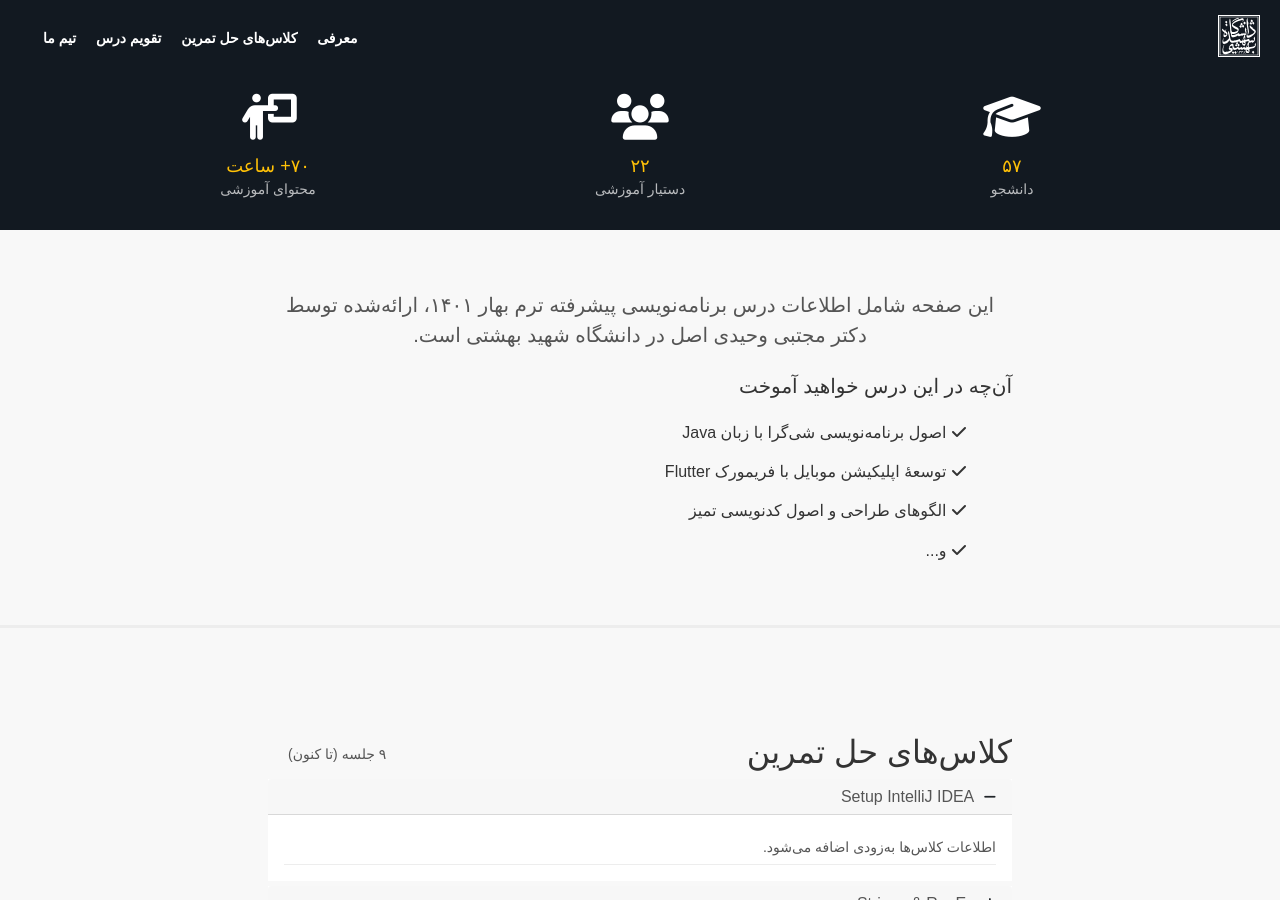
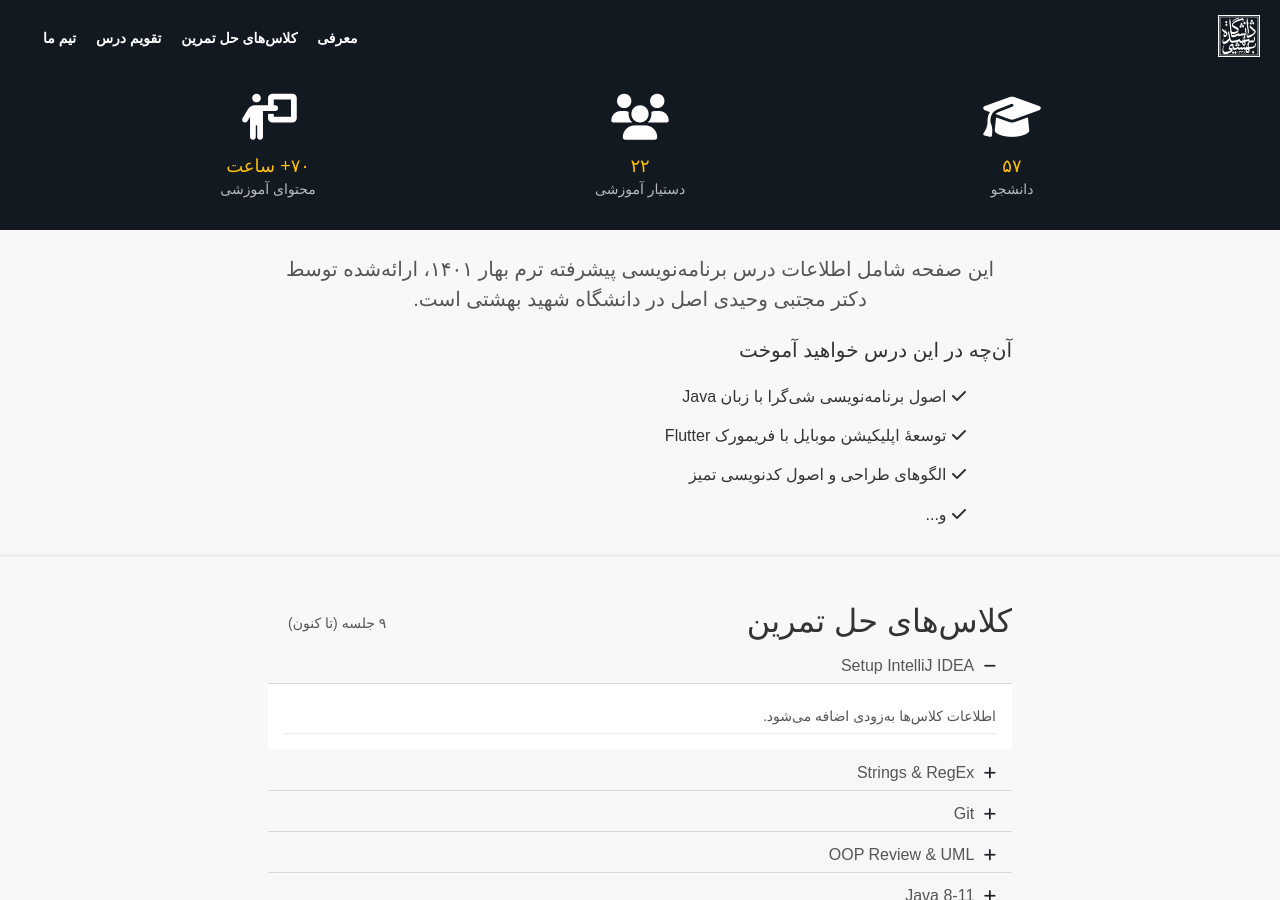
Before and after one commit to SBU-CE/sbu-ce.github.io, a Jekyll site: the page built from ap-spring-1401-dr-vahidi.html, in a window 1280 px wide and 900 px high, scrolled down 386 px. Built offline with Jekyll 4.4.1, drawn with Linux system fonts in a browser that asks for light colours; nearby versions of some CDN libraries; a style sheet for code colours, icons or effects is not loaded.

Commit message:
Reduce course sections margin

```diff
--- a/_includes/ap-spring-1401-dr-vahidi/sections/calendar_section.html
+++ b/_includes/ap-spring-1401-dr-vahidi/sections/calendar_section.html
@@ -1,5 +1,5 @@
 <section id="calendar_section">
-  <div class="container margin_60_35 d-flex justify-content-center">
+  <div class="container mb-5 d-flex justify-content-center">
       <div class="col-lg-8">
         <div class="main_title_2">
             <h2>{{ include.title }}</h2>
--- a/_includes/ap-spring-1401-dr-vahidi/sections/description.html
+++ b/_includes/ap-spring-1401-dr-vahidi/sections/description.html
@@ -1,5 +1,5 @@
 <section id="description">
-  <div class="container margin_60_35 d-flex justify-content-center">
+  <div class="container mt-4 d-flex justify-content-center">
     <div class="col-lg-8">
       <p class="h5 text-center mb-4 lead" style="line-height: 1.5em">{{ site.data.courses[page_name].content.description }}</p>
       <h5>{{ site.data.courses[page_name].content.what_you_will_learn_label }}</h5>
--- a/_includes/ap-spring-1401-dr-vahidi/sections/lessons.html
+++ b/_includes/ap-spring-1401-dr-vahidi/sections/lessons.html
@@ -1,5 +1,5 @@
 <section id="lessons">
-    <div class="container margin_60_35 d-flex justify-content-center">
+    <div class="container d-flex justify-content-center">
       <div class="col-lg-8">
               <div class="intro_title">
                 <h2>{{ include.title }}</h2>
```
